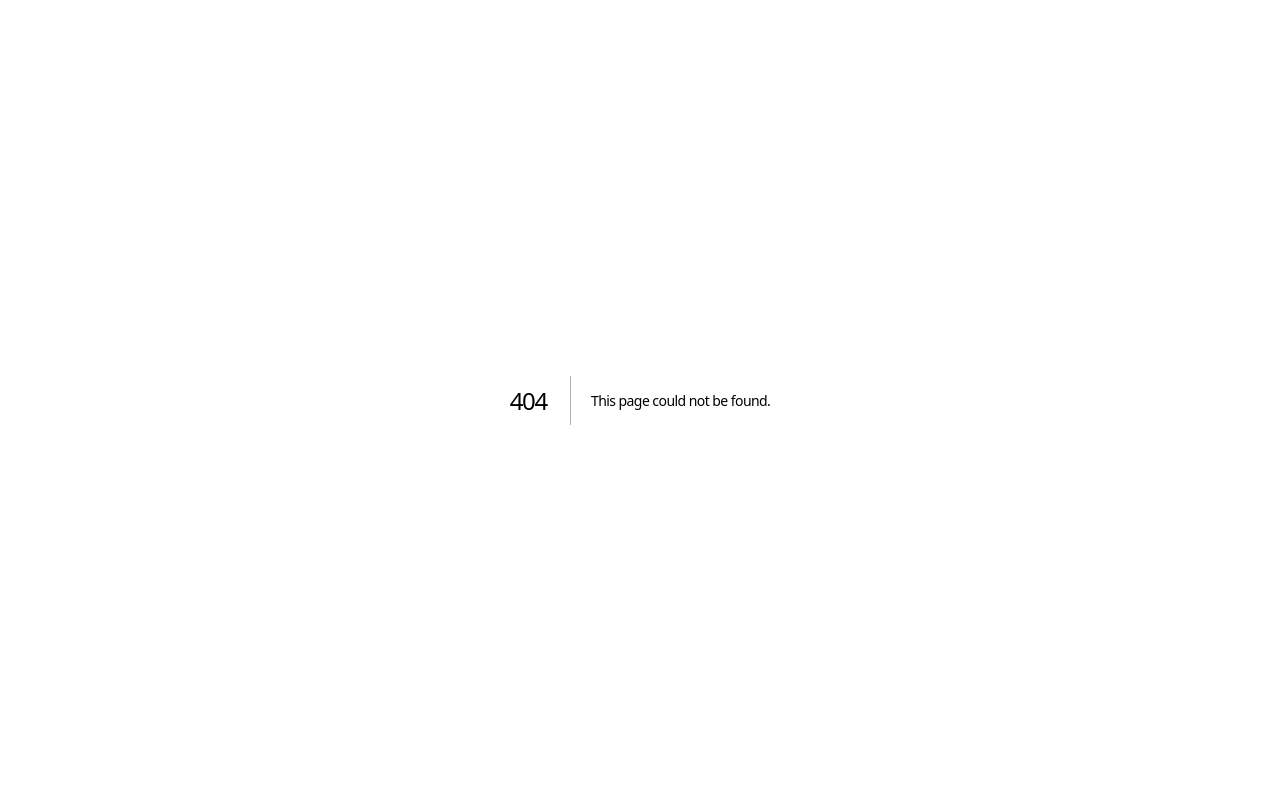
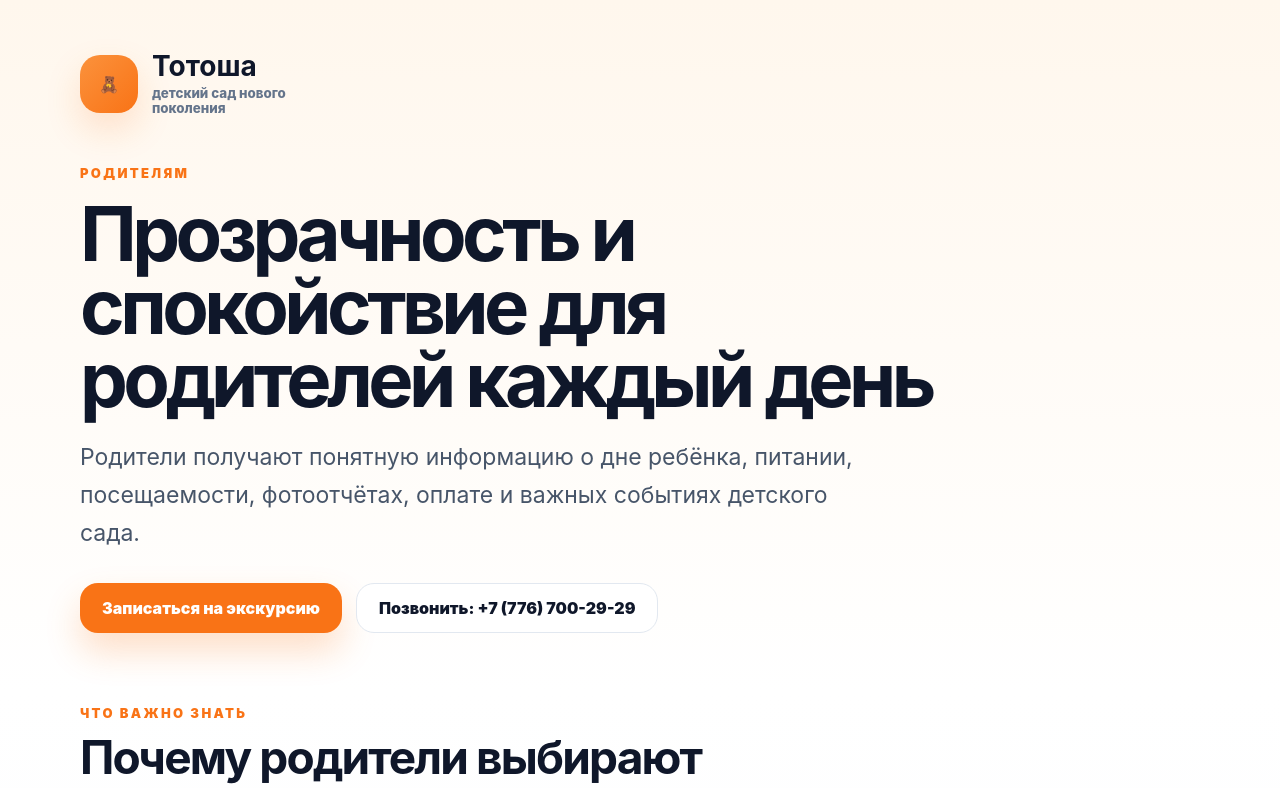
Before and after one commit to nexora-kz/totosha, a Next.js app: page /parents in a window 1280 px wide. Before the commit this address had no page. Shown: the top 788 px of the page. Built offline with nearby package versions, Linux system fonts and the light colour scheme.

Commit message:
TOTOSHA SEO: add parents page

```diff
--- /dev/null
+++ b/app/parents/page.tsx
@@ -0,0 +1,26 @@
+import type { Metadata } from 'next';
+import { SeoLanding } from '../../components/SeoLanding';
+
+export const metadata: Metadata = {
+  title: 'Информация для родителей — детский сад Тотоша',
+  description: 'Для родителей в Тотоша: посещаемость, питание, фотоотчёты, уведомления, оплата и связь с детским садом через цифровой кабинет.',
+  alternates: { canonical: '/parents' },
+};
+
+export default function ParentsSeoPage() {
+  return (
+    <SeoLanding
+      eyebrow="Родителям"
+      title="Прозрачность и спокойствие для родителей каждый день"
+      description="Родители получают понятную информацию о дне ребёнка, питании, посещаемости, фотоотчётах, оплате и важных событиях детского сада."
+      bullets={[
+        'Фотоотчёты и важные моменты дня',
+        'Уведомления о приходе и уходе',
+        'Информация о питании и режиме',
+        'Удобная оплата и история начислений',
+        'Быстрая связь с детским садом',
+        'Постепенная и спокойная адаптация',
+      ]}
+    />
+  );
+}
```
